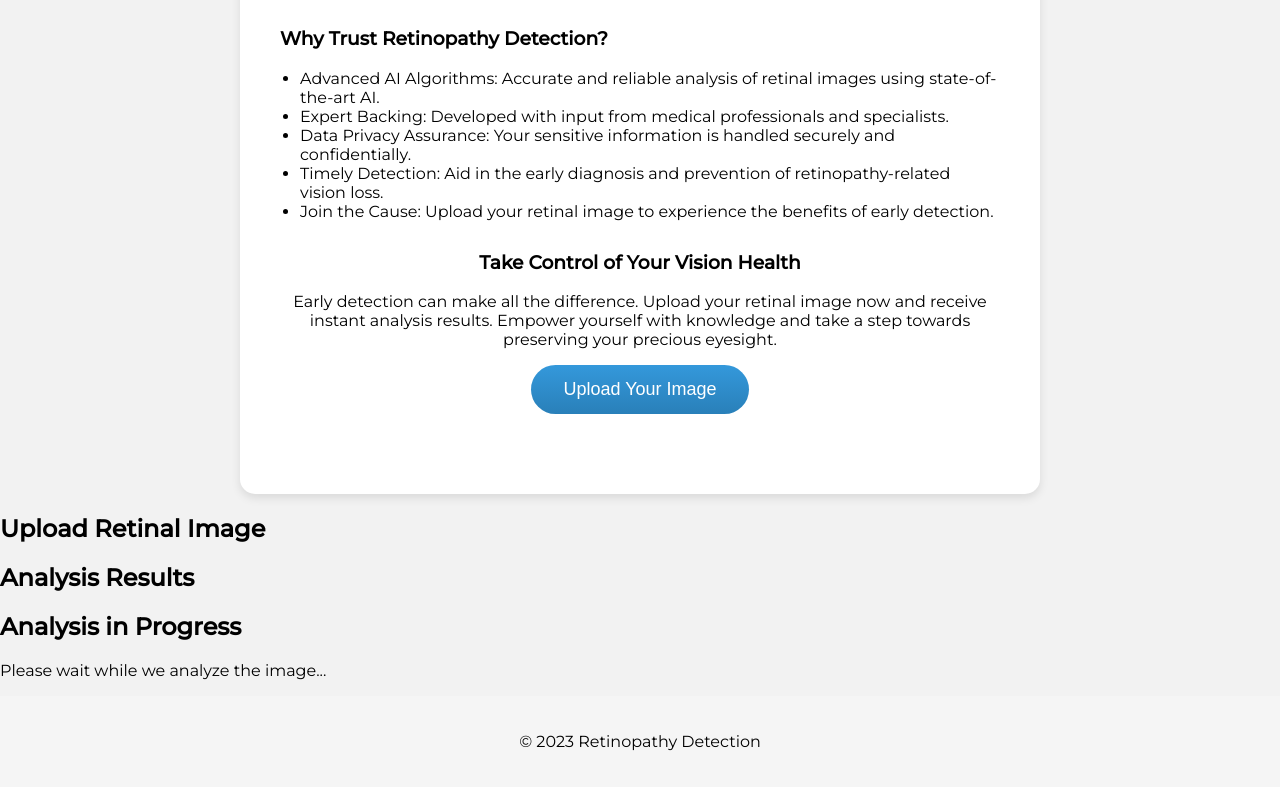
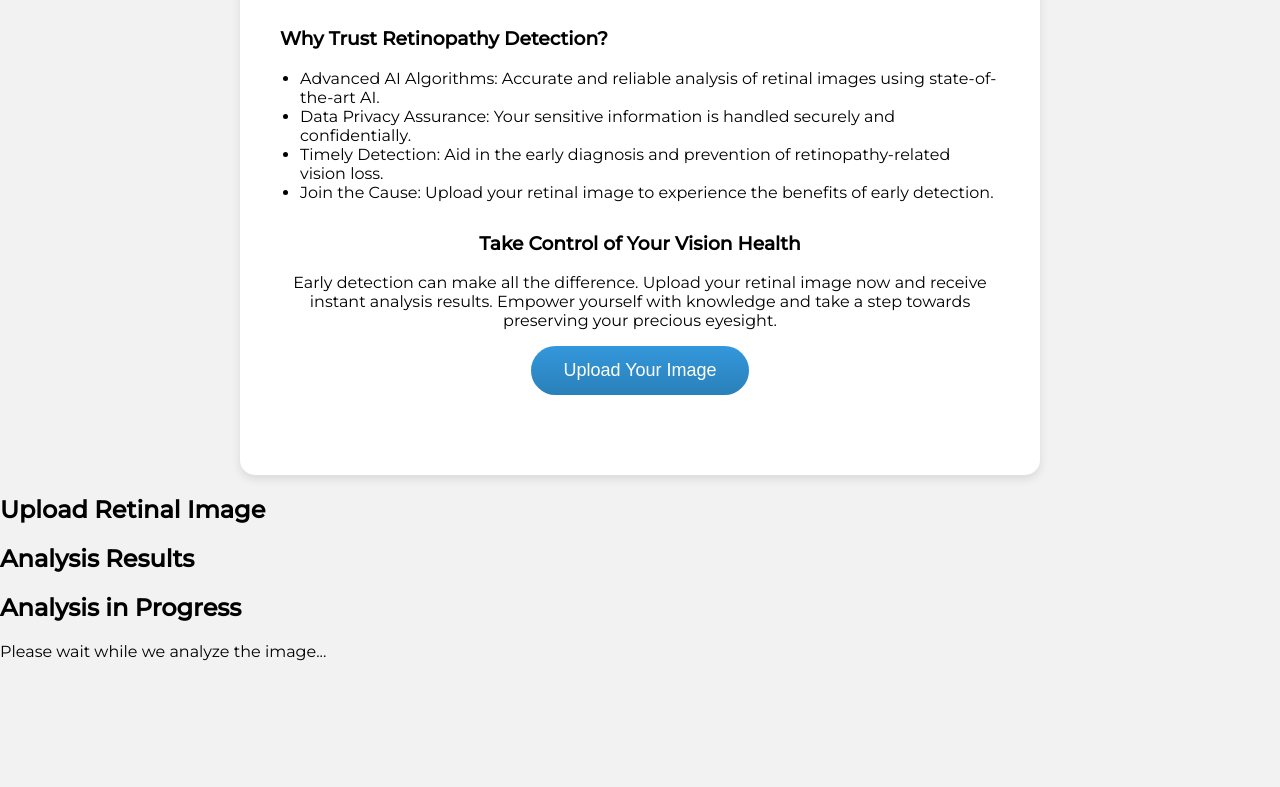
Before and after one commit to jakeDoesStuffWithAI/allinclusivehacks, a plain HTML site: page index.html in a window 1280 px wide. Shown: the part 386-1173 px from the top of the page. After the commit the page ends 1063 px from the top, so only its background shows below. Drawn offline with Linux system fonts and the light colour scheme.

Commit message:
Update index.html
Removed invalid copyright notice and untrue claims

```diff
--- a/index.html
+++ b/index.html
@@ -22,7 +22,6 @@
                 <h3>Why Trust Retinopathy Detection?</h3>
                 <ul>
                     <li>Advanced AI Algorithms: Accurate and reliable analysis of retinal images using state-of-the-art AI.</li>
-                    <li>Expert Backing: Developed with input from medical professionals and specialists.</li>
                     <li>Data Privacy Assurance: Your sensitive information is handled securely and confidentially.</li>
                     <li>Timely Detection: Aid in the early diagnosis and prevention of retinopathy-related vision loss.</li>
                     <li>Join the Cause: Upload your retinal image to experience the benefits of early detection.</li>
@@ -55,15 +54,5 @@
             <!-- Add a loading spinner or animation here -->
         </section>
     </main>
-
-    <footer>
-        <p>&copy; <span id="currentYear"></span> Retinopathy Detection</p>
-    </footer>
-
-    <script>
-        // JavaScript to update the current year in the footer
-        const currentYear = new Date().getFullYear();
-        document.getElementById('currentYear').textContent = currentYear;
-    </script>
 </body>
 </html>
```
